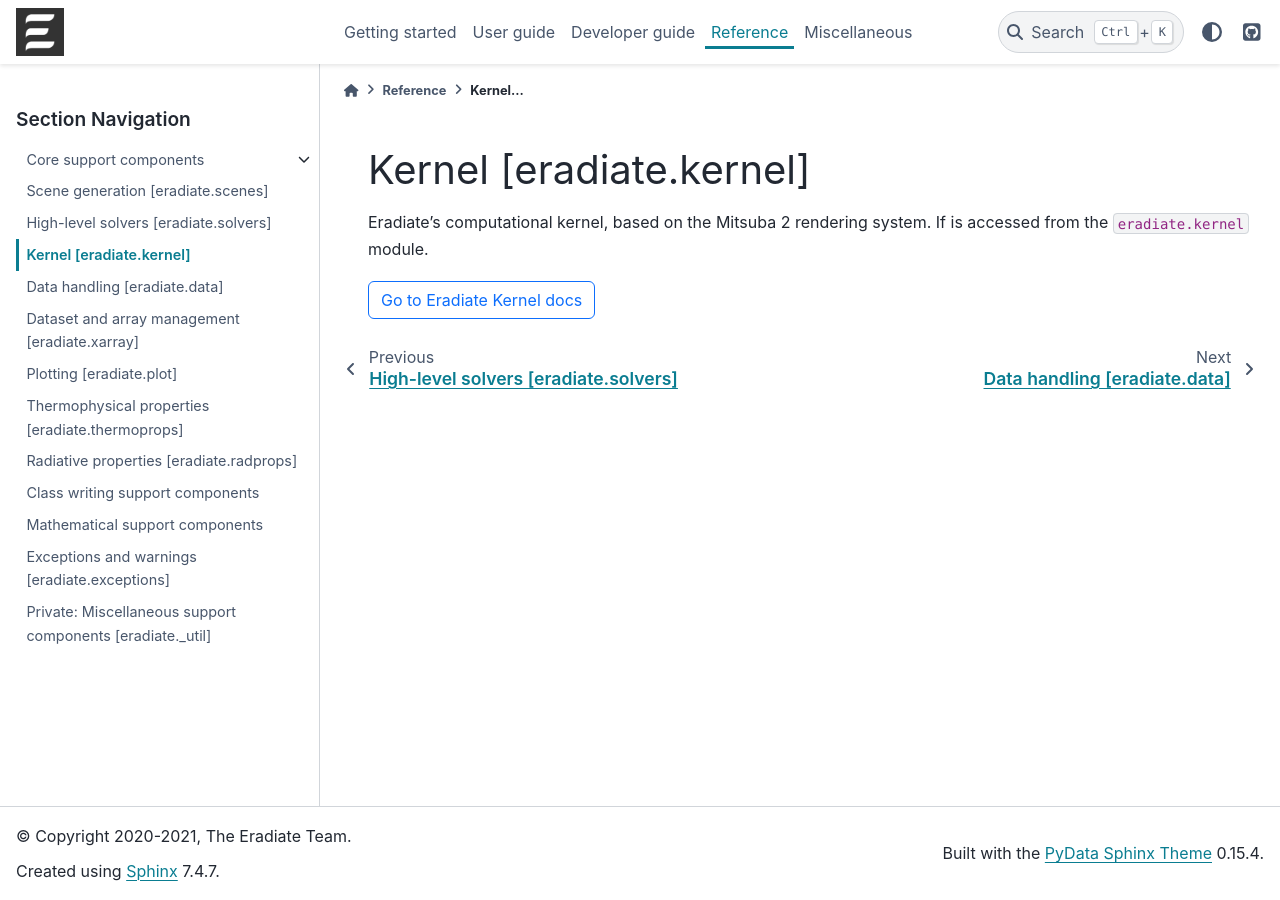
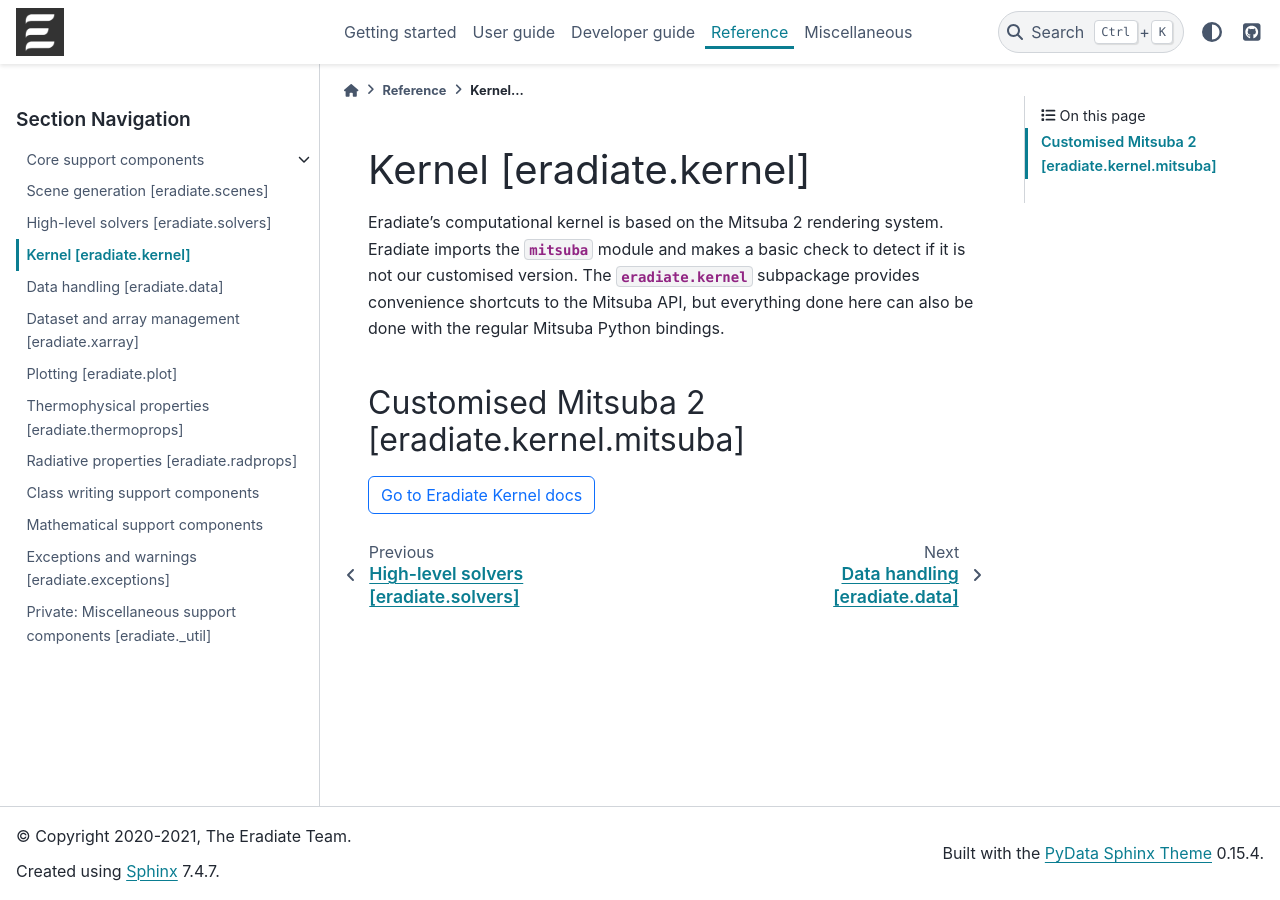
Before and after one commit to eradiate/eradiate, a Sphinx documentation site: the page built from docs/rst/reference/kernel.rst, in a window 1280 px wide. Built offline with Sphinx 7.4.7 and the PyData theme 0.15.4, drawn with Linux system fonts in a browser that asks for light colours; pages that are not in the unit, such as notebooks, are missing from menus.

Commit message:
kernel: Update submodule + detect non-Eradiate Mitsuba copy + update documentation

```diff
--- a/docs/rst/reference/kernel.rst
+++ b/docs/rst/reference/kernel.rst
@@ -3,8 +3,14 @@
 Kernel [eradiate.kernel]
 ========================
 
-Eradiate's computational kernel, based on the Mitsuba 2 rendering system.
-If is accessed from the ``eradiate.kernel`` module.
+Eradiate's computational kernel is based on the Mitsuba 2 rendering system.
+Eradiate imports the :mod:`mitsuba` module and makes a basic check to detect if
+it is not our customised version. The :mod:`eradiate.kernel` subpackage provides
+convenience shortcuts to the Mitsuba API, but everything done here can also be
+done with the regular Mitsuba Python bindings.
+
+Customised Mitsuba 2 [eradiate.kernel.mitsuba]
+----------------------------------------------
 
 .. link-button:: https://eradiate-kernel.readthedocs.io
    :type: url
--- a/docs/rst/user_guide/basic_concepts.rst
+++ b/docs/rst/user_guide/basic_concepts.rst
@@ -20,7 +20,7 @@ Kernel
 Eradiate's low-level abstractions are handled by its computational kernel. This
 component is a modified copy of the Mitsuba 2 rendering system and it implements
 the Monte Carlo integration framework Eradiate uses to compute radiative
-transfer. The kernel takes as its input a `scene`, most often specified as a
+transfer. The kernel takes as its input a *scene*, most often specified as a
 Python dictionary and consisting of geometric shapes, radiative properties,
 but also radiation sensors and emitters and a Monte Carlo integration algorithm.
 When instructed to, the kernel loads the scene, performs the requested
--- a/eradiate/__init__.py
+++ b/eradiate/__init__.py
@@ -24,7 +24,7 @@ del PathResolver
 
 # ------------------------------------------------------------------------------
 
-from . import converters, scenes, solvers, validators, xarray
+from . import converters, kernel, scenes, solvers, validators, xarray
 
 __all__ = [
     "__version__",
```
Also changed, not shown: 1 other file.
